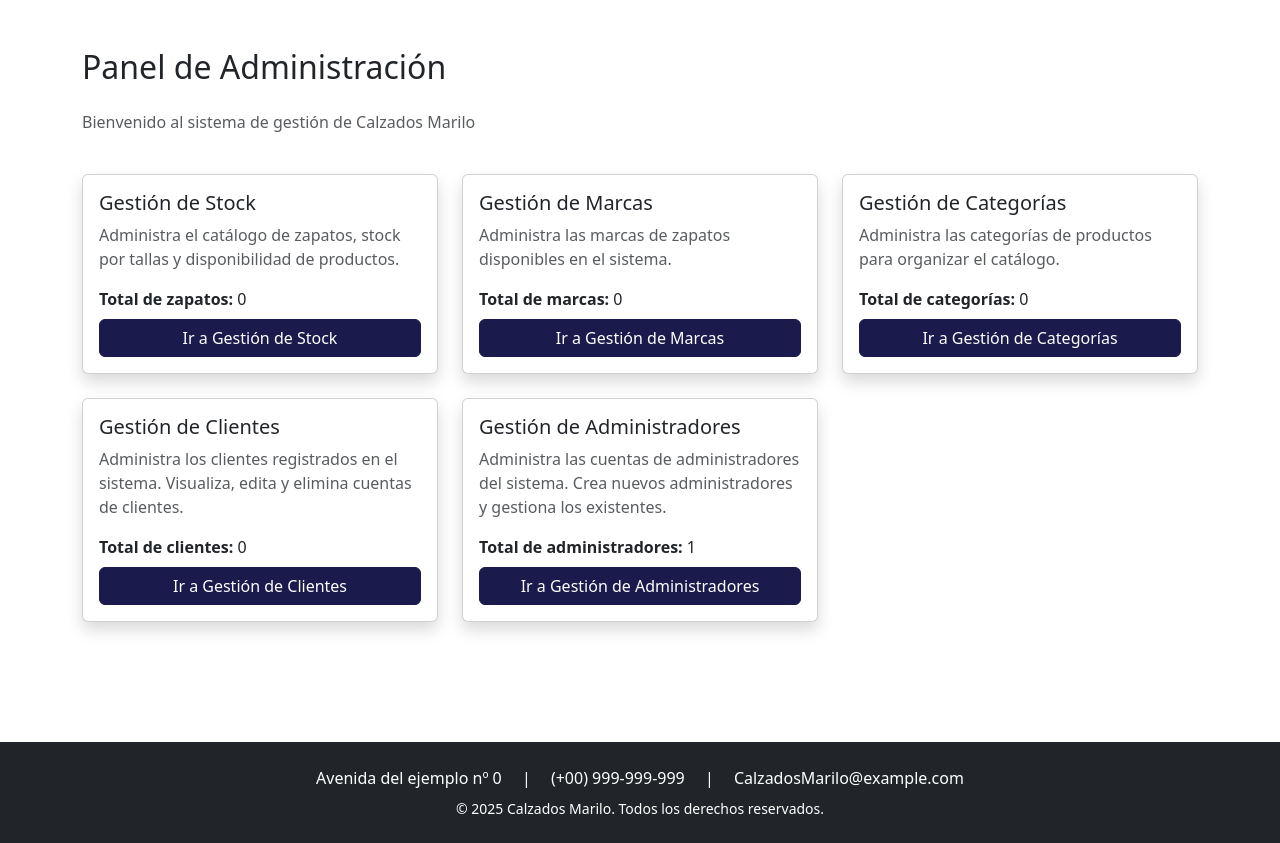
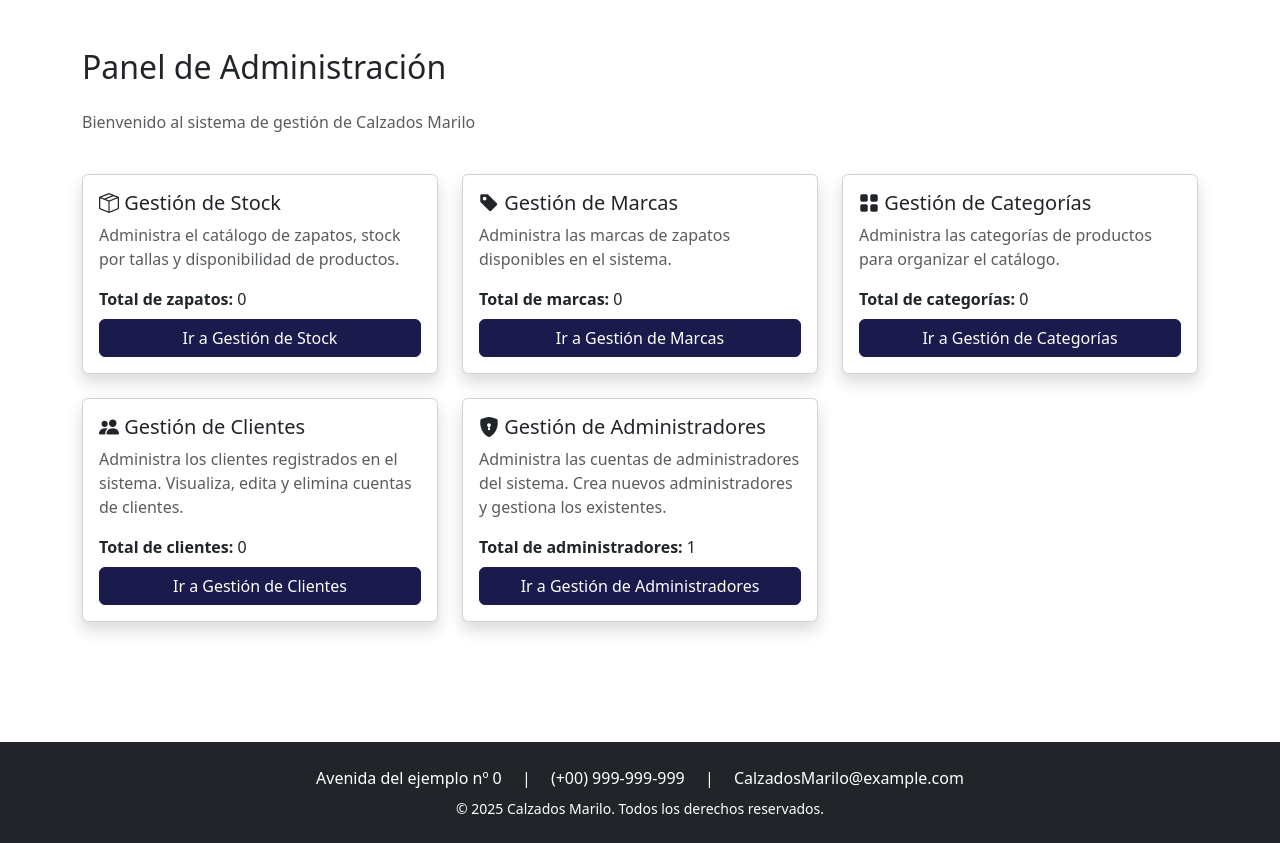
Before and after one commit to miniluz/tienda-calzados-marilo, a Django app: page /management/ in a window 1280 px wide. Shown: the part 56-899 px from the top of the page. Run offline with Django 5.2, Linux system fonts and the light colour scheme; the visitor is signed in with stand-in values (Sample User, id 1); data comes from the database, SQL or seed files in the repository; data that the repository does not hold is empty; parts of the project's set-up code (start-up, migrations or seed data) failed here and were passed over.

Commit message:
fix: Add bootstrap icons

```diff
--- a/templates/base.html
+++ b/templates/base.html
@@ -7,6 +7,7 @@
 
     <!-- Bootstrap 5 CSS -->
     <link href="https://cdn.jsdelivr.net/npm/bootstrap@5.3.2/dist/css/bootstrap.min.css" rel="stylesheet">
+    <link href="https://cdn.jsdelivr.net/npm/bootstrap-icons@1.13.1/font/bootstrap-icons.min.css" rel="stylesheet">
 
     <!-- Custom CSS - Primary Color Override -->
     {% load static %}
```
